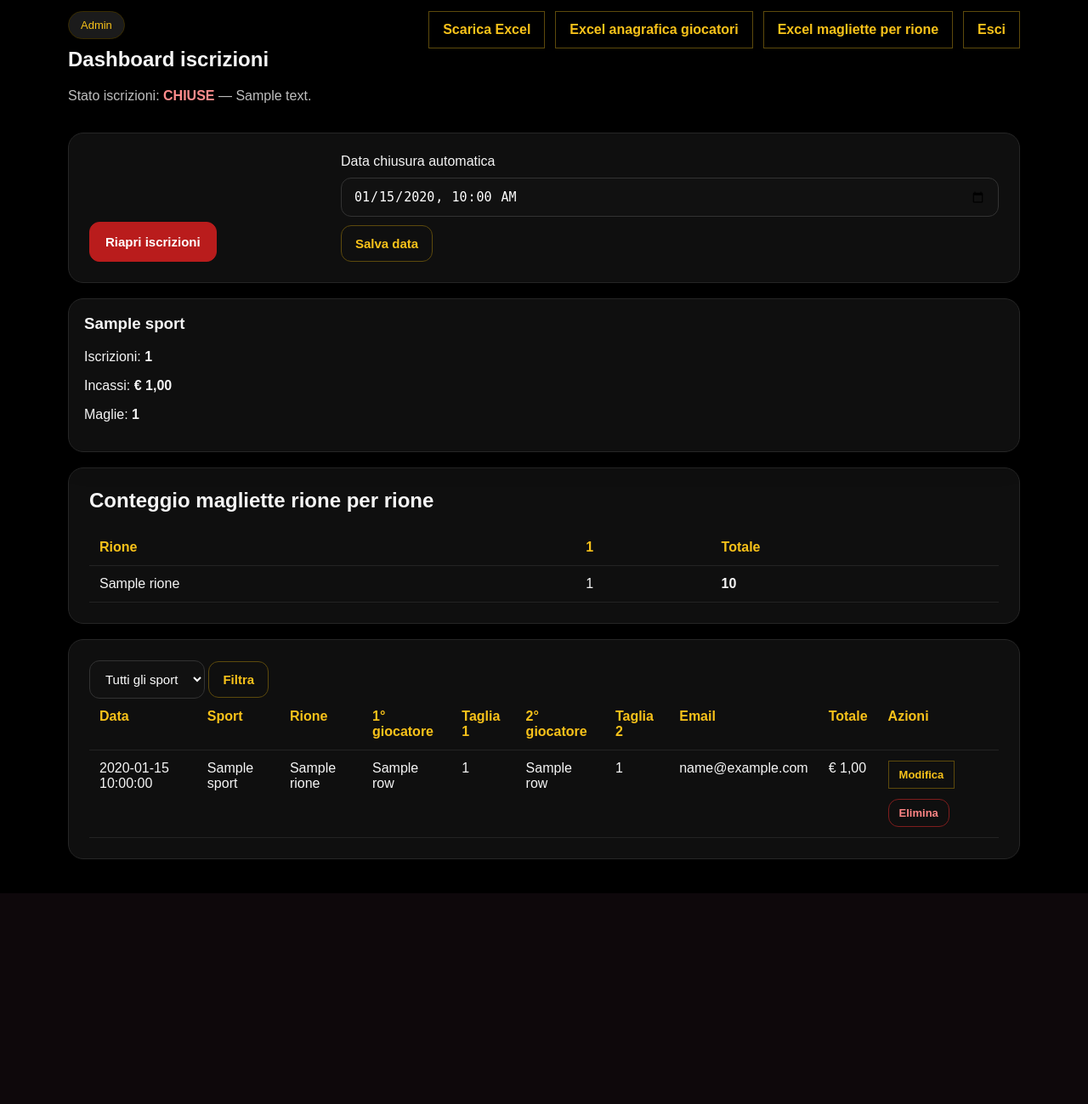
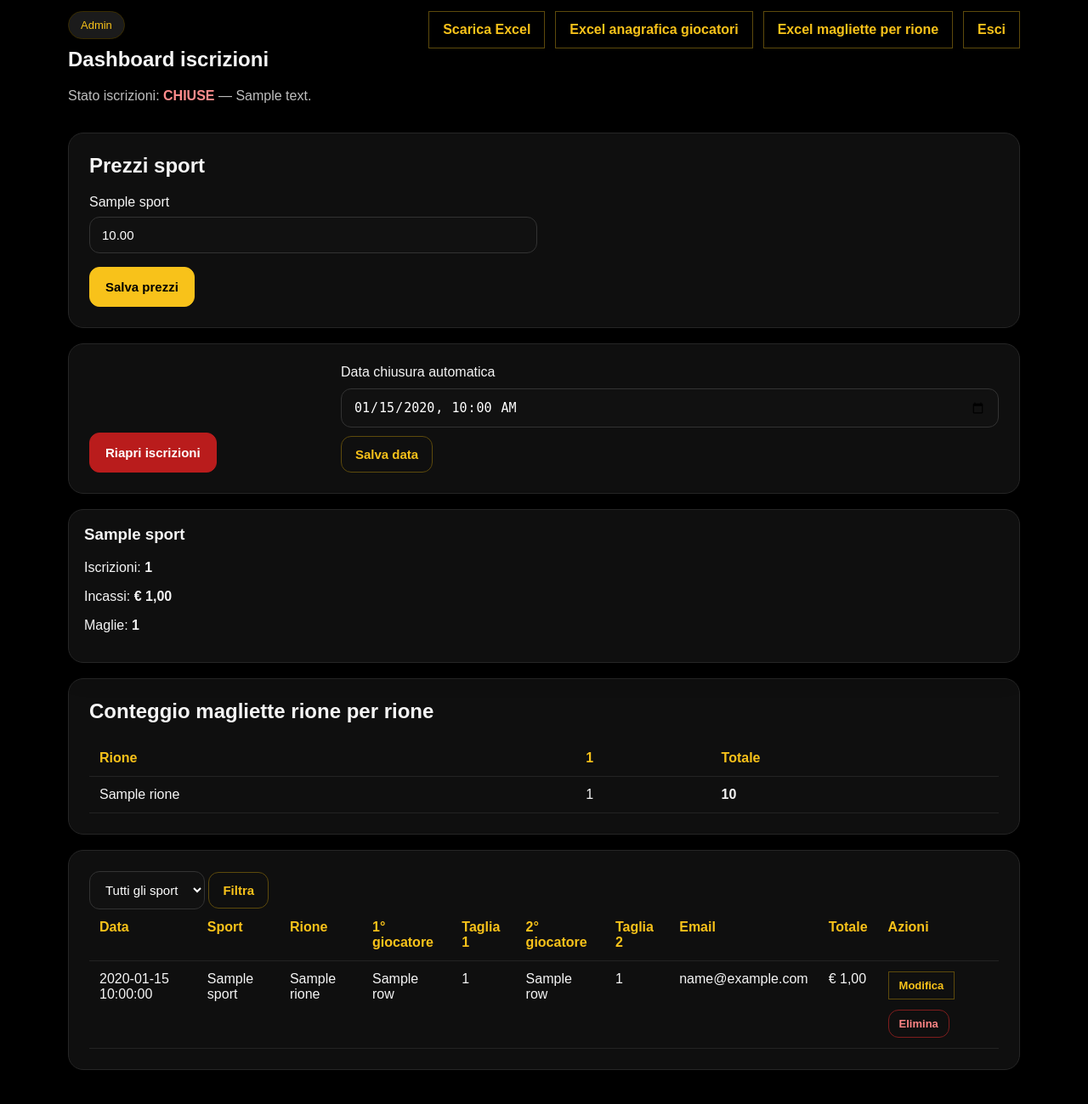
Before and after one commit to paliodellatorre/pdt-leverano, a Flask app: template templates/admin_dashboard.html in a window 1280 px wide. Shown: the part 160-1459 px from the top of the page at 85% size. Before the commit the page ends 1211 px from the top, so only its background shows below. Run offline with Flask 3, Linux system fonts and the light colour scheme; the template is opened without the code that fills it: most values are stand-ins (such as "Sample title", 1, 10 or a date in 2020).

Commit message:
Update admin_dashboard.html

```diff
--- a/templates/admin_dashboard.html
+++ b/templates/admin_dashboard.html
@@ -21,6 +21,28 @@
         <a class="ghost-btn" href="{{ url_for('export_rioni_shirts_excel') }}">Excel magliette per rione</a>
         <a class="ghost-btn" href="{{ url_for('admin_logout') }}">Esci</a>
     </div>
+</section>
+
+<section class="section-card">
+    <h2>Prezzi sport</h2>
+    <form method="post" action="{{ url_for('update_prices') }}">
+        <div class="grid two">
+            {% for sport_name, sport_data in sports.items() %}
+                <div class="field">
+                    <label>{{ sport_name }}</label>
+                    <input
+                        type="text"
+                        name="{{ sport_name }}"
+                        value="{{ '%.2f'|format(sport_data.fee) }}"
+                        required
+                    >
+                </div>
+            {% endfor %}
+        </div>
+        <div class="inline-buttons" style="margin-top: 16px;">
+            <button class="submit-btn" type="submit">Salva prezzi</button>
+        </div>
+    </form>
 </section>
 
 <section class="section-card controls-card">
```
